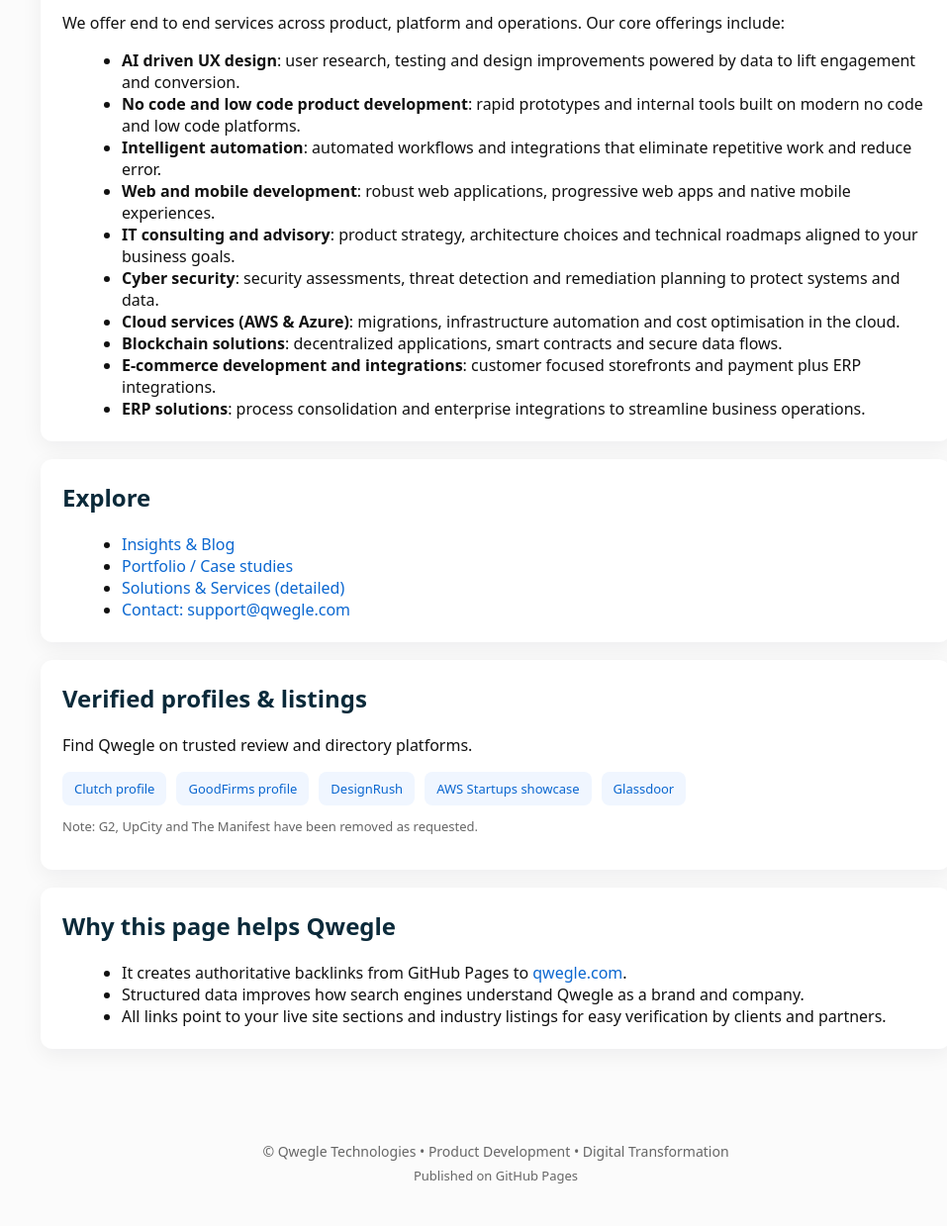
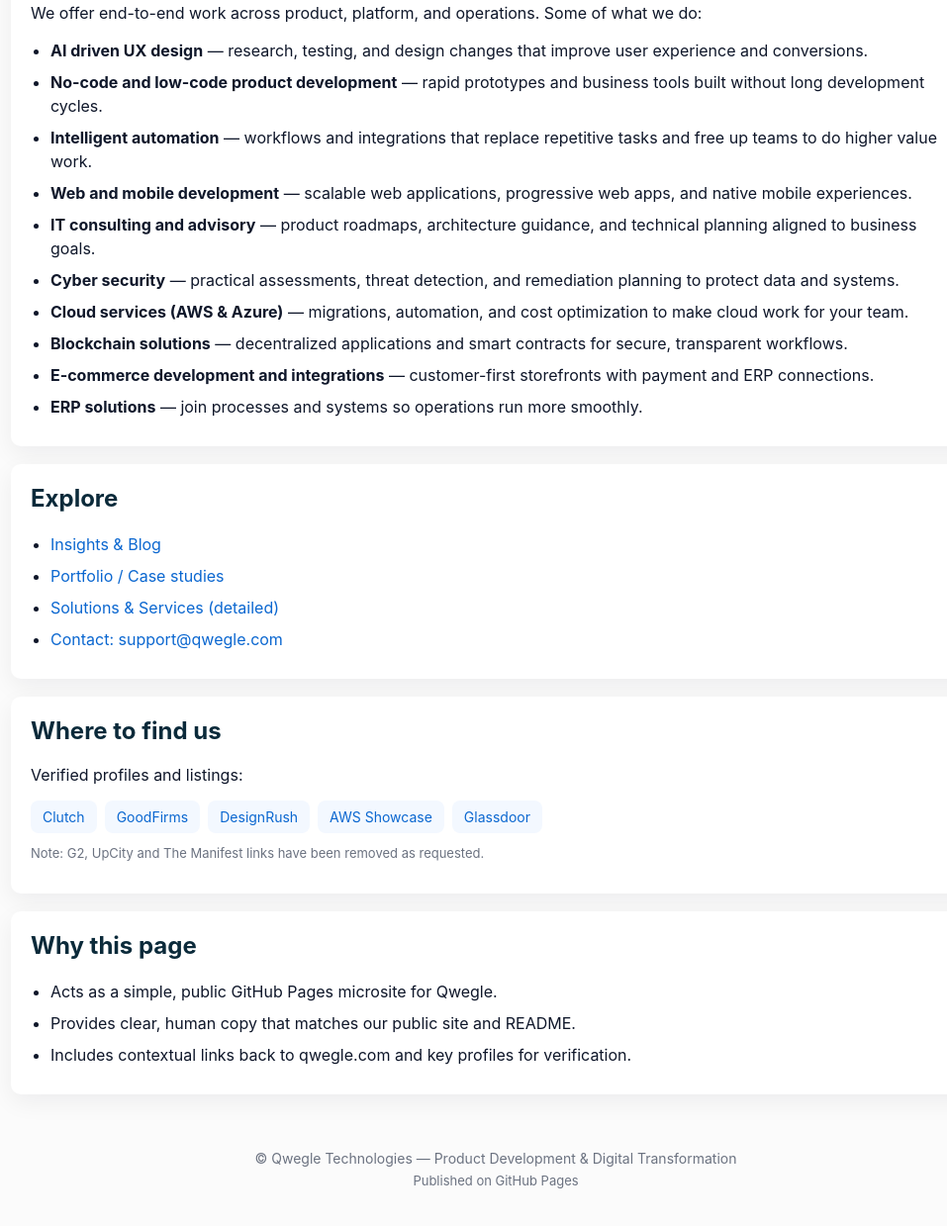
Before and after one commit to QwegleTechie/qwegle.github.io, a plain HTML site: page index.html in a window 1280 px wide. Shown: the part 464-1703 px from the top of the page at 99% size, without its empty margins (139-1096 px from the left). Drawn offline with Linux system fonts and the light colour scheme.

Commit message:
index.html

```diff
--- a/index.html
+++ b/index.html
@@ -1,20 +1,20 @@
-<!DOCTYPE html>
+<!doctype html>
 <html lang="en">
 <head>
   <meta charset="utf-8" />
-  <meta name="viewport" content="width=device-width,initial-scale=1" />
-  <title>Qwegle Technologies | Product Development & Digital Transformation</title>
-  <meta name="description" content="Qwegle Technologies delivers product development and digital transformation services including AI-driven UX, no code product development, intelligent automation, cloud and blockchain solutions." />
+  <meta name="viewport" content="width=device-width, initial-scale=1" />
+  <title>Qwegle Technologies — Product Development & Digital Transformation</title>
+  <meta name="description" content="Qwegle builds practical digital products. We design, develop, and deliver software that helps businesses move faster and grow with confidence." />
 
   <!-- Open Graph -->
-  <meta property="og:title" content="Qwegle Technologies | Product Development & Digital Transformation" />
-  <meta property="og:description" content="We design and build products that simplify operations and help businesses scale. Services include AI-driven UX, no code development, intelligent automation, cloud and blockchain." />
+  <meta property="og:title" content="Qwegle Technologies — Product Development & Digital Transformation" />
+  <meta property="og:description" content="We help companies build practical digital products. Services include UX design, no code development, automation, cloud, blockchain, e-commerce and ERP solutions." />
   <meta property="og:url" content="https://www.qwegle.com/" />
   <meta property="og:type" content="website" />
   <meta property="og:image" content="https://www.qwegle.com/images/logo.png" />
   <meta name="twitter:card" content="summary_large_image" />
 
-  <!-- Structured data -->
+  <!-- Structured data (Organization) -->
   <script type="application/ld+json">
   {
     "@context": "https://schema.org",
@@ -30,97 +30,102 @@
       "https://www.glassdoor.co.in/Reviews/Qwegle-Technologies-Reviews-E8842005.htm",
       "https://qwegle.github.io"
     ],
-    "description": "Qwegle Technologies delivers product development and digital transformation solutions including AI-driven UX, no code product development, intelligent automation, cloud, blockchain, e-commerce and ERP solutions."
+    "description": "Qwegle Technologies builds practical digital products and helps businesses scale with clear, reliable engineering and design."
   }
   </script>
 
   <style>
-    :root{--bg:#fbfbfb;--accent:#0b67d0;--muted:#666;--card:#ffffff}
-    body{font-family: system-ui,-apple-system,Segoe UI,Roboto,"Helvetica Neue",Arial; margin:0; background:var(--bg); color:#111}
-    header{background:linear-gradient(90deg,#061119 0%, #0b2a3a 100%); color:#fff; padding:36px 18px; text-align:center}
-    header h1{margin:0;font-size:28px;letter-spacing:0.2px}
-    header p{margin:8px 0 0;color:#cfe6ff}
-    main{max-width:920px;margin:28px auto;padding:20px}
-    .section{background:var(--card);border-radius:12px;box-shadow:0 6px 22px rgba(12,20,30,0.06);padding:22px;margin-bottom:18px}
+    :root{
+      --bg: #fbfbfb;
+      --card: #ffffff;
+      --accent: #0b67d0;
+      --muted: #6b7280;
+      --text: #0f172a;
+    }
+    html,body{height:100%;margin:0;font-family:Inter, system-ui, -apple-system, "Segoe UI", Roboto, "Helvetica Neue", Arial;color:var(--text);background:var(--bg)}
+    .wrap{max-width:980px;margin:28px auto;padding:20px}
+    header{background:linear-gradient(90deg,#061119 0,#07293a 100%);color:#fff;padding:36px 20px;border-radius:10px}
+    header h1{margin:0;font-size:26px;letter-spacing:0.2px}
+    header p{margin:10px 0 0;color:#dbeffd;font-weight:500}
+    .card{background:var(--card);border-radius:10px;padding:20px;margin-top:18px;box-shadow:0 8px 24px rgba(12,20,30,0.06)}
     h2{margin-top:0;color:#0b2a3a}
-    ul{margin:8px 0 0 20px}
+    ul{margin:8px 0 0 20px;padding:0}
+    li{margin:8px 0;line-height:1.5}
     a{color:var(--accent);text-decoration:none}
-    footer{padding:18px;text-align:center;color:var(--muted);font-size:14px}
-    .badges{display:flex;gap:10px;flex-wrap:wrap}
-    .badge{background:#f0f6ff;padding:8px 12px;border-radius:8px;font-size:13px}
+    .badges{display:flex;flex-wrap:wrap;gap:8px;margin-top:12px}
+    .badge{background:#f3f8ff;border-radius:8px;padding:8px 12px;font-size:14px}
+    footer{margin-top:20px;padding:18px;text-align:center;color:var(--muted);font-size:14px}
     @media (max-width:600px){header h1{font-size:20px}}
   </style>
 </head>
 <body>
+  <div class="wrap">
     <header>
       <h1>Qwegle Technologies</h1>
-    <p>Product development and digital transformation that simplifies operations and helps businesses scale.</p>
+      <p>We build digital products that work. Practical, reliable, human-centered engineering.</p>
     </header>
 
-  <main>
-    <section class="section" id="about">
-      <h2>About Qwegle</h2>
-      <p>We combine design, engineering and strategy to build product focused solutions for startups and enterprises. We aim for clear results and fast delivery so our clients can move forward with confidence.</p>
-      <p><strong>Website:</strong> <a href="https://www.qwegle.com" target="_blank" rel="noopener noreferrer">https://www.qwegle.com</a></p>
+    <section class="card" id="about">
+      <h2>About</h2>
+      <p>Qwegle helps teams turn ideas into working products. We focus on clear outcomes, sensible timelines, and steady delivery. Our work combines design, engineering, and practical product thinking so businesses can move forward with confidence.</p>
+      <p><strong>Official site:</strong> <a href="https://www.qwegle.com" target="_blank" rel="noopener">qwegle.com</a></p>
     </section>
 
-    <section class="section" id="services">
-      <h2>What we do</h2>
-      <p>We offer end to end services across product, platform and operations. Our core offerings include:</p>
+    <section class="card" id="services">
+      <h2>Our services</h2>
+      <p>We offer end-to-end work across product, platform, and operations. Some of what we do:</p>
       <ul>
-        <li><strong>AI driven UX design</strong>: user research, testing and design improvements powered by data to lift engagement and conversion.</li>
-        <li><strong>No code and low code product development</strong>: rapid prototypes and internal tools built on modern no code and low code platforms.</li>
-        <li><strong>Intelligent automation</strong>: automated workflows and integrations that eliminate repetitive work and reduce error.</li>
-        <li><strong>Web and mobile development</strong>: robust web applications, progressive web apps and native mobile experiences.</li>
-        <li><strong>IT consulting and advisory</strong>: product strategy, architecture choices and technical roadmaps aligned to your business goals.</li>
-        <li><strong>Cyber security</strong>: security assessments, threat detection and remediation planning to protect systems and data.</li>
-        <li><strong>Cloud services (AWS &amp; Azure)</strong>: migrations, infrastructure automation and cost optimisation in the cloud.</li>
-        <li><strong>Blockchain solutions</strong>: decentralized applications, smart contracts and secure data flows.</li>
-        <li><strong>E-commerce development and integrations</strong>: customer focused storefronts and payment plus ERP integrations.</li>
-        <li><strong>ERP solutions</strong>: process consolidation and enterprise integrations to streamline business operations.</li>
+        <li><strong>AI driven UX design</strong> — research, testing, and design changes that improve user experience and conversions.</li>
+        <li><strong>No-code and low-code product development</strong> — rapid prototypes and business tools built without long development cycles.</li>
+        <li><strong>Intelligent automation</strong> — workflows and integrations that replace repetitive tasks and free up teams to do higher value work.</li>
+        <li><strong>Web and mobile development</strong> — scalable web applications, progressive web apps, and native mobile experiences.</li>
+        <li><strong>IT consulting and advisory</strong> — product roadmaps, architecture guidance, and technical planning aligned to business goals.</li>
+        <li><strong>Cyber security</strong> — practical assessments, threat detection, and remediation planning to protect data and systems.</li>
+        <li><strong>Cloud services (AWS &amp; Azure)</strong> — migrations, automation, and cost optimization to make cloud work for your team.</li>
+        <li><strong>Blockchain solutions</strong> — decentralized applications and smart contracts for secure, transparent workflows.</li>
+        <li><strong>E-commerce development and integrations</strong> — customer-first storefronts with payment and ERP connections.</li>
+        <li><strong>ERP solutions</strong> — join processes and systems so operations run more smoothly.</li>
       </ul>
     </section>
 
-    <section class="section" id="explore">
+    <section class="card" id="explore">
       <h2>Explore</h2>
       <ul>
-        <li><a href="https://www.qwegle.com/blog-qwegle/" target="_blank" rel="noopener noreferrer">Insights &amp; Blog</a></li>
-        <li><a href="https://www.qwegle.com/case-studies/" target="_blank" rel="noopener noreferrer">Portfolio / Case studies</a></li>
-        <li><a href="https://www.qwegle.com/solutions/" target="_blank" rel="noopener noreferrer">Solutions &amp; Services (detailed)</a></li>
+        <li><a href="https://www.qwegle.com/blog-qwegle/" target="_blank" rel="noopener">Insights &amp; Blog</a></li>
+        <li><a href="https://www.qwegle.com/case-studies/" target="_blank" rel="noopener">Portfolio / Case studies</a></li>
+        <li><a href="https://www.qwegle.com/solutions/" target="_blank" rel="noopener">Solutions &amp; Services (detailed)</a></li>
         <li><a href="mailto:support@qwegle.com">Contact: support@qwegle.com</a></li>
       </ul>
     </section>
 
-    <section class="section" id="profiles">
-      <h2>Verified profiles &amp; listings</h2>
-      <p>Find Qwegle on trusted review and directory platforms.</p>
-
-      <div class="badges">
-        <div class="badge"><a href="https://clutch.co/profile/qwegle-technologies" target="_blank" rel="noopener noreferrer">Clutch profile</a></div>
-        <div class="badge"><a href="https://www.goodfirms.co/company/wegle" target="_blank" rel="noopener noreferrer">GoodFirms profile</a></div>
-        <div class="badge"><a href="https://www.designrush.com/agency/profile/qwegle-inc" target="_blank" rel="noopener noreferrer">DesignRush</a></div>
-        <div class="badge"><a href="https://aws.amazon.com/startups/showcase/startup-details/bc344bdb-af74-482d-aa56-002e50eefccb" target="_blank" rel="noopener noreferrer">AWS Startups showcase</a></div>
-        <div class="badge"><a href="https://www.glassdoor.co.in/Reviews/Qwegle-Technologies-Reviews-E8842005.htm" target="_blank" rel="noopener noreferrer">Glassdoor</a></div>
+    <section class="card" id="profiles">
+      <h2>Where to find us</h2>
+      <p>Verified profiles and listings:</p>
+      <div class="badges" aria-hidden="false">
+        <div class="badge"><a href="https://clutch.co/profile/qwegle-technologies" target="_blank" rel="noopener">Clutch</a></div>
+        <div class="badge"><a href="https://www.goodfirms.co/company/wegle" target="_blank" rel="noopener">GoodFirms</a></div>
+        <div class="badge"><a href="https://www.designrush.com/agency/profile/qwegle-inc" target="_blank" rel="noopener">DesignRush</a></div>
+        <div class="badge"><a href="https://aws.amazon.com/startups/showcase/startup-details/bc344bdb-af74-482d-aa56-002e50eefccb" target="_blank" rel="noopener">AWS Showcase</a></div>
+        <div class="badge"><a href="https://www.glassdoor.co.in/Reviews/Qwegle-Technologies-Reviews-E8842005.htm" target="_blank" rel="noopener">Glassdoor</a></div>
       </div>
-
-      <p style="margin-top:12px; color:var(--muted); font-size:13px">Note: G2, UpCity and The Manifest have been removed as requested.</p>
+      <p style="color:var(--muted);font-size:13px;margin-top:12px">Note: G2, UpCity and The Manifest links have been removed as requested.</p>
     </section>
 
-    <section class="section" id="notes">
-      <h2>Why this page helps Qwegle</h2>
+    <section class="card" id="why">
+      <h2>Why this page</h2>
       <ul>
-        <li>It creates authoritative backlinks from GitHub Pages to <a href="https://www.qwegle.com" target="_blank" rel="noopener noreferrer">qwegle.com</a>.</li>
-        <li>Structured data improves how search engines understand Qwegle as a brand and company.</li>
-        <li>All links point to your live site sections and industry listings for easy verification by clients and partners.</li>
+        <li>Acts as a simple, public GitHub Pages microsite for Qwegle.</li>
+        <li>Provides clear, human copy that matches our public site and README.</li>
+        <li>Includes contextual links back to qwegle.com and key profiles for verification.</li>
       </ul>
     </section>
-  </main>
 
     <footer>
-    <div style="max-width:920px;margin:0 auto;padding:10px 18px">
-      <p style="margin:0 0 6px 0">© Qwegle Technologies • Product Development • Digital Transformation</p>
+      <div style="max-width:980px;margin:18px auto 0;text-align:center">
+        <p style="margin:6px 0;color:var(--muted)">© Qwegle Technologies — Product Development &amp; Digital Transformation</p>
         <p style="margin:0;color:var(--muted);font-size:13px">Published on GitHub Pages</p>
       </div>
     </footer>
+  </div>
 </body>
 </html>
```
Lines whose indentation alone changed are shown as unchanged.
